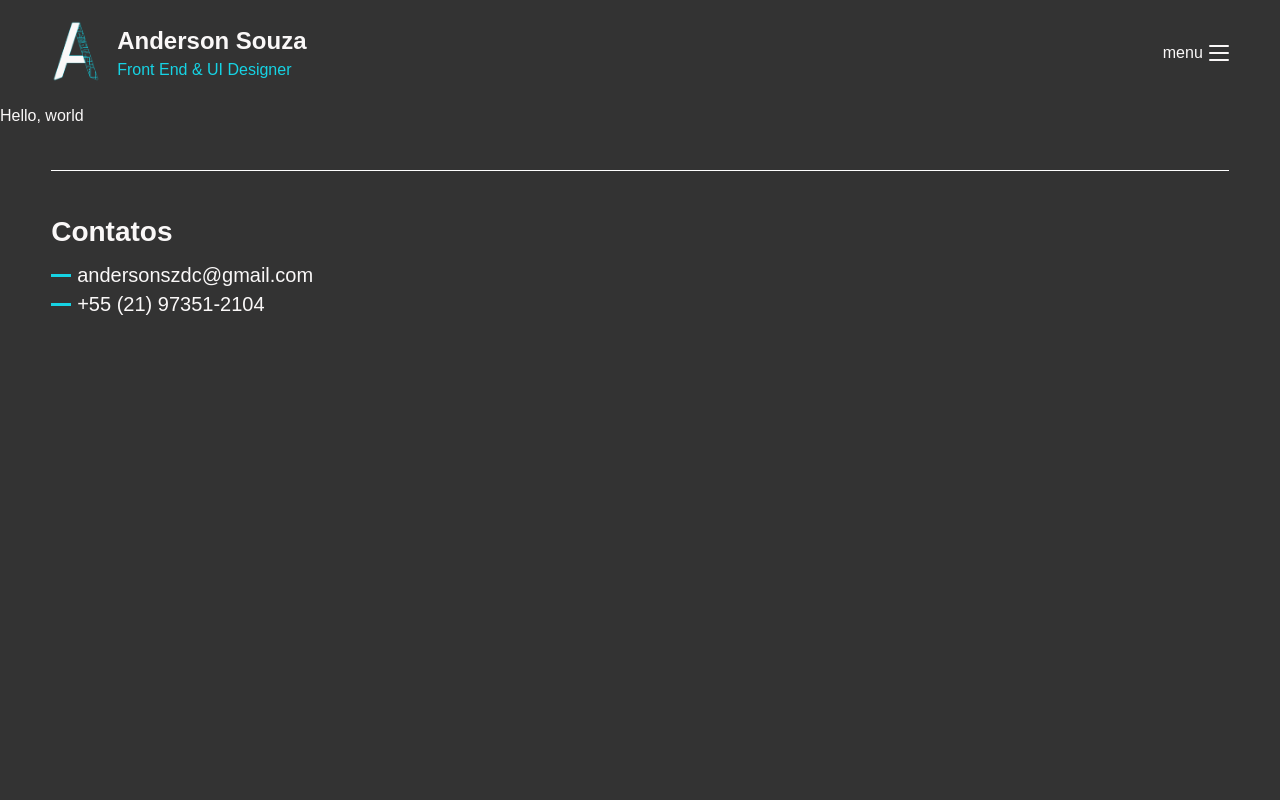
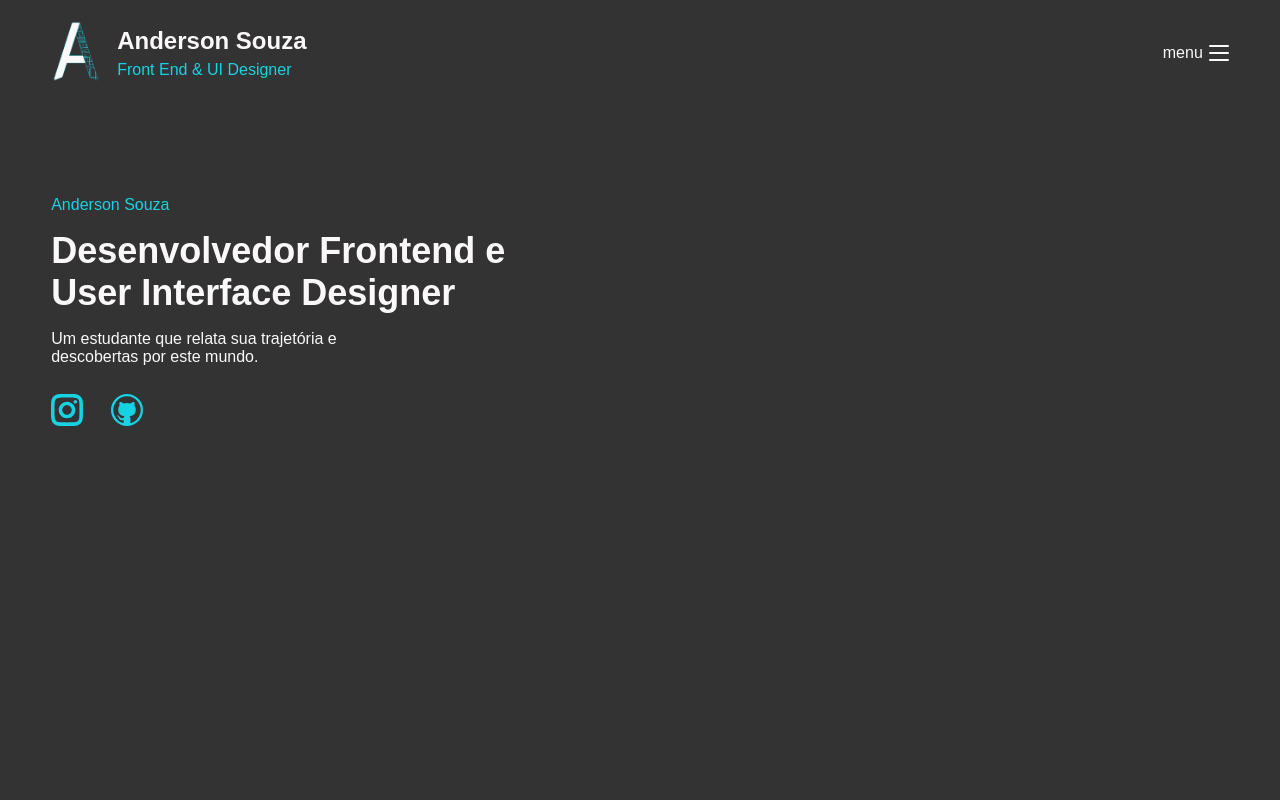
Before and after one commit to andersonszdc/My-site, a Next.js app: page / in a window 1280 px wide. Shown: the top 800 px of the page. Built offline with nearby package versions, Linux system fonts and the light colour scheme.

Commit message:
hero desenvolvido

```diff
--- a/package.json
+++ b/package.json
@@ -15,6 +15,7 @@
     "react": "17.0.2",
     "react-dom": "17.0.2",
     "react-helmet": "^6.1.0",
+    "react-icons": "^4.2.0",
     "styled-components": "^5.3.1"
   },
   "devDependencies": {
--- a/pages/index.tsx
+++ b/pages/index.tsx
@@ -1,10 +1,43 @@
 import type { NextPage } from 'next'
+import styled from 'styled-components'
+import { VscGithub } from 'react-icons/vsc'
+import { GrInstagram } from 'react-icons/gr'
+
+const Wrapper = styled.div`
+  display: flex;
+  flex-direction: column;
+  margin-top: 7vw;
+  gap: 16px;
+  padding: 0 4%;
+  min-height: calc(100vh - 105px);
+  .name {
+    color: ${props => props.theme.colors.blue};
+    font-size: 16px;
+    font-weight: 500;
+  }
+  .function {
+    font-size: 36px;
+  }
+  .icons {
+    margin-top: 12px;
+    font-size: 32px;
+    display: flex;
+    gap: 28px;
+    color: ${props => props.theme.colors.blue}
+  }
+`
 
 const Home: NextPage = () => {
   return (
-    <div>
-      Hello, world
-    </div>
+    <Wrapper>
+      <h2 className='name'>Anderson Souza</h2>
+      <h2 className='function'>Desenvolvedor Frontend e<br/>User Interface Designer</h2>
+      <p className='description'>Um estudante que relata sua trajetória e<br/>descobertas por este mundo.</p>
+      <div className='icons'>
+        <GrInstagram />
+        <VscGithub />
+      </div>
+    </Wrapper>
   )
 }
 
```
Also changed, not shown: 1 other file (tests, documents, lock files or other folders).
